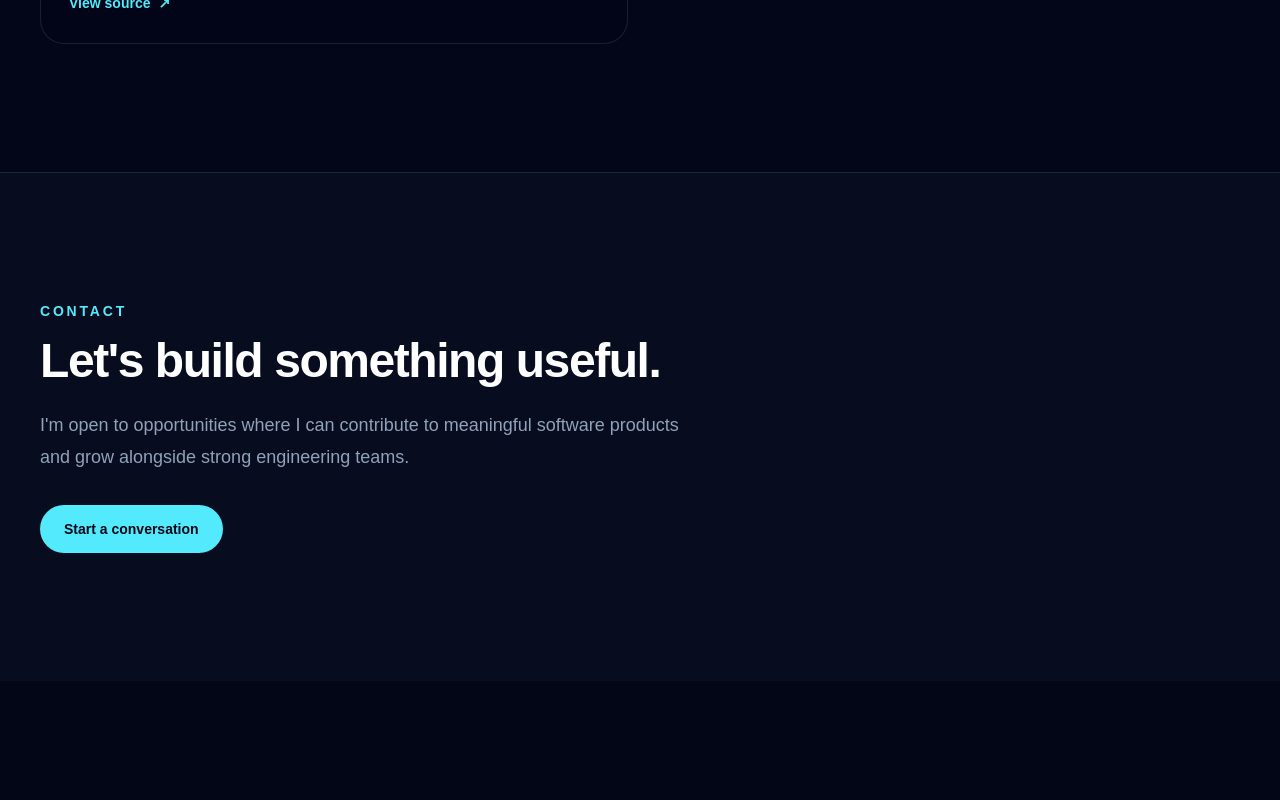
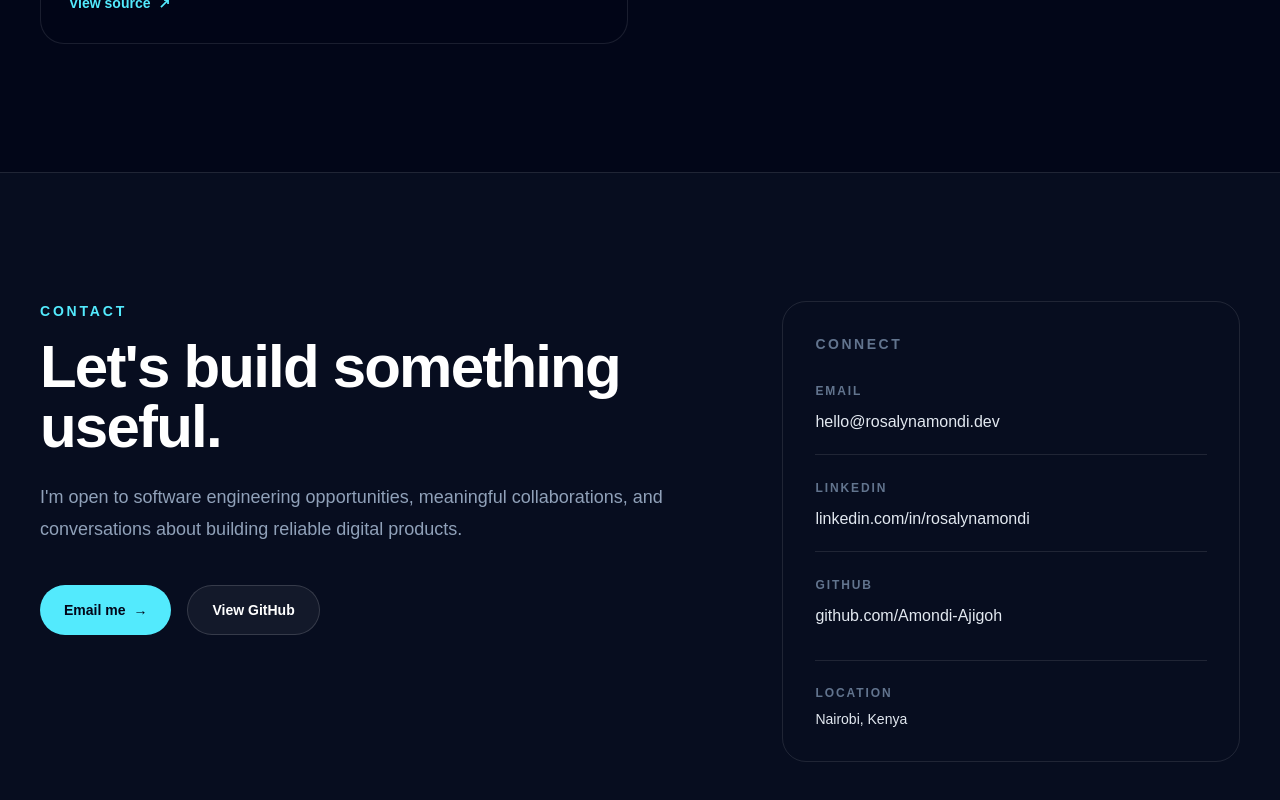
Before and after one commit to Amondi-Ajigoh/rosalyn-portfolio, a Next.js app: page / in a window 1280 px wide. Shown: the part 3755-4555 px from the top of the page. Before the commit the page ends 4436 px from the top, so only its background shows below. Built offline with nearby package versions, Linux system fonts and the light colour scheme.

Commit message:
Build portfolio contact section

```diff
--- /dev/null
+++ b/src/app/components/sections/Contact.tsx
@@ -0,0 +1,113 @@
+import Container from "../ui/Container";
+
+const contactLinks = [
+  {
+    label: "Email",
+    value: "hello@rosalynamondi.dev",
+    href: "mailto:hello@rosalynamondi.dev",
+  },
+  {
+    label: "LinkedIn",
+    value: "linkedin.com/in/rosalynamondi",
+    href: "https://www.linkedin.com/",
+  },
+  {
+    label: "GitHub",
+    value: "github.com/Amondi-Ajigoh",
+    href: "https://github.com/Amondi-Ajigoh",
+  },
+];
+
+export default function Contact() {
+  return (
+    <section
+      id="contact"
+      aria-labelledby="contact-heading"
+      className="border-t border-white/10 bg-slate-900/40 py-24 sm:py-32"
+    >
+      <Container>
+        <div className="grid gap-14 lg:grid-cols-[1.2fr_0.8fr] lg:items-start">
+          <div>
+            <p className="text-sm font-semibold uppercase tracking-[0.2em] text-cyan-300">
+              Contact
+            </p>
+
+            <h2
+              id="contact-heading"
+              className="mt-4 max-w-3xl text-4xl font-semibold tracking-[-0.03em] text-white sm:text-5xl lg:text-6xl"
+            >
+              Let&apos;s build something useful.
+            </h2>
+
+            <p className="mt-6 max-w-2xl text-lg leading-8 text-slate-400">
+              I&apos;m open to software engineering opportunities, meaningful
+              collaborations, and conversations about building reliable
+              digital products.
+            </p>
+
+            <div className="mt-10 flex flex-col gap-4 sm:flex-row">
+              <a
+                href="mailto:hello@rosalynamondi.dev"
+                className="inline-flex items-center justify-center rounded-full bg-cyan-300 px-6 py-3.5 text-sm font-bold text-slate-950 transition hover:bg-cyan-200"
+              >
+                Email me
+                <span aria-hidden="true" className="ml-2">
+                  →
+                </span>
+              </a>
+
+              <a
+                href="https://github.com/Amondi-Ajigoh"
+                target="_blank"
+                rel="noopener noreferrer"
+                className="inline-flex items-center justify-center rounded-full border border-white/15 bg-white/5 px-6 py-3.5 text-sm font-bold text-white transition hover:border-white/30 hover:bg-white/10"
+              >
+                View GitHub
+              </a>
+            </div>
+          </div>
+
+          <div className="rounded-3xl border border-white/10 bg-white/0.03 p-6 sm:p-8">
+            <p className="text-sm font-semibold uppercase tracking-[0.18em] text-slate-500">
+              Connect
+            </p>
+
+            <div className="mt-6 divide-y divide-white/10">
+              {contactLinks.map((link) => (
+                <a
+                  key={link.label}
+                  href={link.href}
+                  target={link.href.startsWith("http") ? "_blank" : undefined}
+                  rel={
+                    link.href.startsWith("http")
+                      ? "noopener noreferrer"
+                      : undefined
+                  }
+                  className="group block py-5 first:pt-0 last:pb-0"
+                >
+                  <span className="text-xs font-semibold uppercase tracking-[0.16em] text-slate-500">
+                    {link.label}
+                  </span>
+
+                  <span className="mt-2 block break-all text-sm font-medium text-slate-200 transition group-hover:text-cyan-300 sm:text-base">
+                    {link.value}
+                  </span>
+                </a>
+              ))}
+            </div>
+
+            <div className="mt-8 border-t border-white/10 pt-6">
+              <p className="text-xs font-semibold uppercase tracking-[0.16em] text-slate-500">
+                Location
+              </p>
+
+              <p className="mt-2 text-sm font-medium text-slate-200">
+                Nairobi, Kenya
+              </p>
+            </div>
+          </div>
+        </div>
+      </Container>
+    </section>
+  );
+}
--- a/src/app/page.tsx
+++ b/src/app/page.tsx
@@ -3,6 +3,7 @@ import About from "./components/sections/About";
 import Hero from "./components/sections/Hero";
 import Skills from "./components/sections/Skills";
 import Projects from "./components/sections/Projects";
+import Contact from "./components/sections/Contact";
 
 export default function Home() {
   return (
@@ -15,38 +16,8 @@ export default function Home() {
         <Skills />
 
         <Projects />
+        <Contact />
 
-        <section
-          id="contact"
-          aria-labelledby="contact-heading"
-          className="border-t border-white/10 bg-slate-900/40 py-24 sm:py-32"
-        >
-          <div className="mx-auto w-full max-w-7xl px-5 sm:px-8 lg:px-10">
-            <p className="text-sm font-semibold uppercase tracking-[0.2em] text-cyan-300">
-              Contact
-            </p>
-
-            <h2
-              id="contact-heading"
-              className="mt-4 text-4xl font-semibold tracking-[-0.03em] text-white sm:text-5xl"
-            >
-              Let&apos;s build something useful.
-            </h2>
-
-            <p className="mt-6 max-w-2xl text-lg leading-8 text-slate-400">
-              I&apos;m open to opportunities where I can contribute to
-              meaningful software products and grow alongside strong
-              engineering teams.
-            </p>
-
-            <a
-              href="mailto:hello@rosalynamondi.dev"
-              className="mt-8 inline-flex rounded-full bg-cyan-300 px-6 py-3.5 text-sm font-bold text-slate-950 transition hover:bg-cyan-200"
-            >
-              Start a conversation
-            </a>
-          </div>
-        </section>
       </main>
     </>
   );
```
